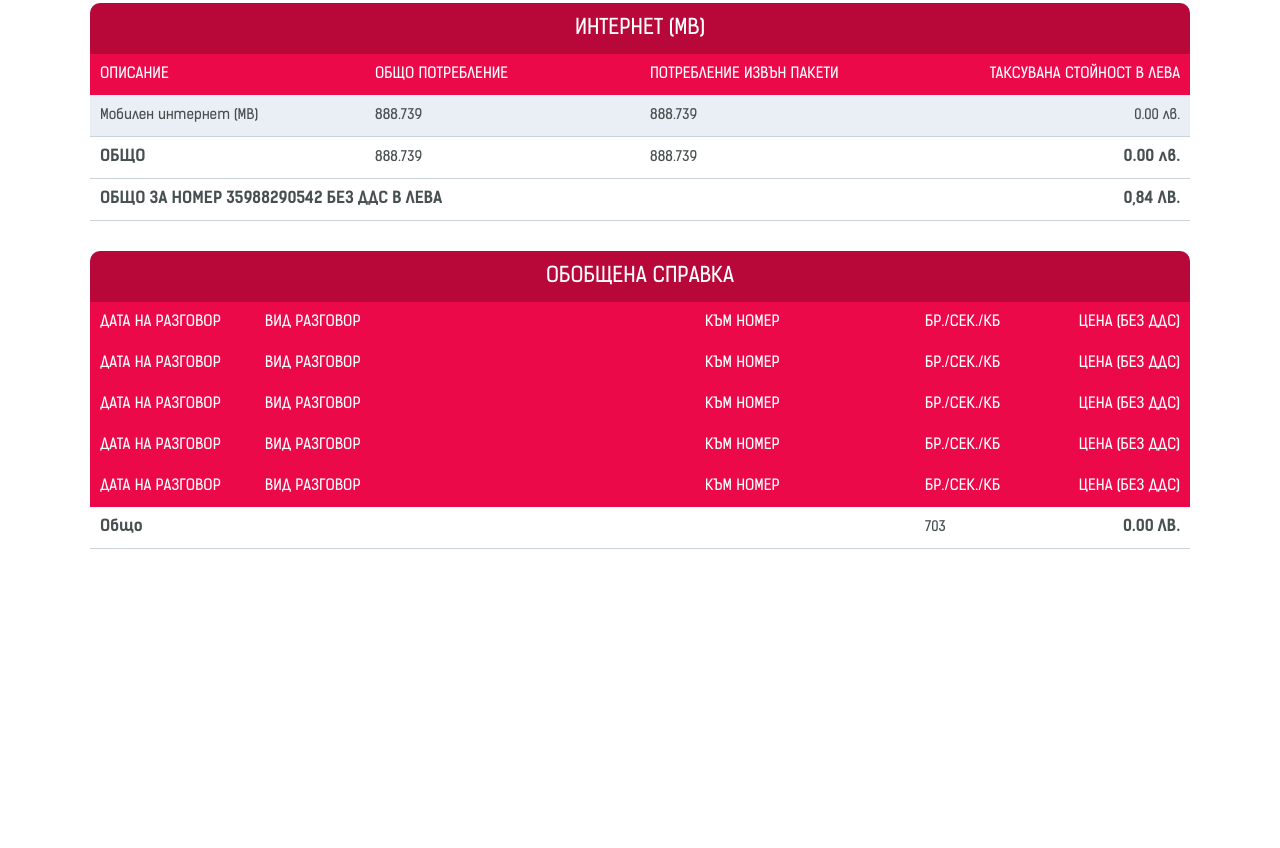
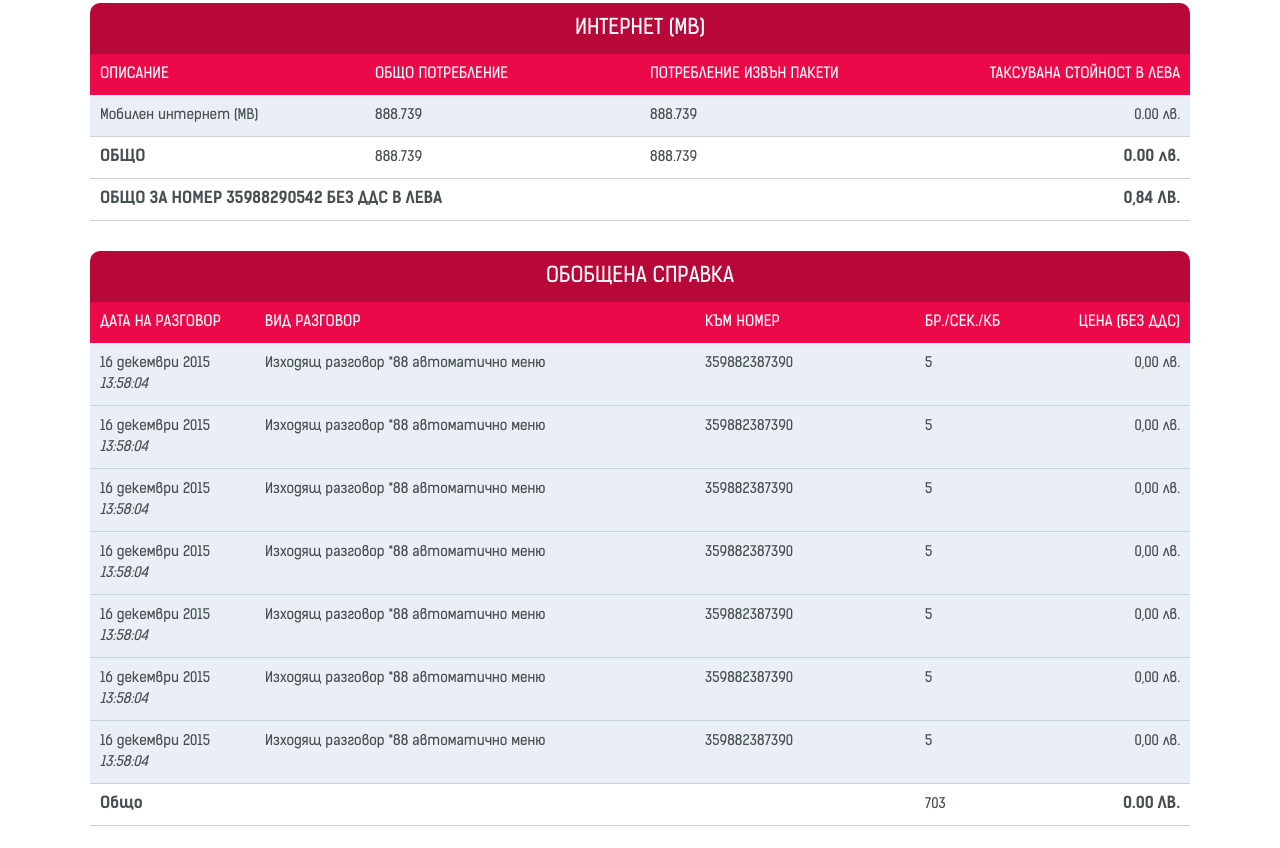
Before and after one commit to Luchiya/MVNO, a website: page app/index.html in a window 1280 px wide. Shown: the part 1723-2571 px from the top of the page. Before the commit the page ends 2302 px from the top, so only its background shows below. Drawn offline with Linux system fonts and the light colour scheme; files whose address does not match are found by name.

```diff
--- a/app/index.html
+++ b/app/index.html
@@ -277,33 +277,54 @@
                         <td class="widthtbl_8">Бр./сек./кб</td>
                         <td class="widthtbl_17">Цена (без ДДС)</td>
 					</tr>
-					<tr class="small-labels">
-						<td class="widthtbl_15">Дата на разговор</td>
-                        <td class="widthtbl_40">Вид разговор</td>
-                        <td class="widthtbl_20">Към номер</td>
-                        <td class="widthtbl_8">Бр./сек./кб</td>
-                        <td class="widthtbl_17">Цена (без ДДС)</td>
+					<tr class="table-border">
+						<td class="widthtbl_15">16 декември 2015 <em>13:58:04</em></td>
+						<td class="widthtbl_40">Изходящ разговор *88 автоматично меню</td>
+						<td class="widthtbl_20">359882387390</td>
+						<td class="widthtbl_8">5</td>
+						<td class="widthtbl_17">0,00 лв.</td>
 					</tr>
-					<tr class="small-labels">
-						<td class="widthtbl_15">Дата на разговор</td>
-                        <td class="widthtbl_40">Вид разговор</td>
-                        <td class="widthtbl_20">Към номер</td>
-                        <td class="widthtbl_8">Бр./сек./кб</td>
-                        <td class="widthtbl_17">Цена (без ДДС)</td>
+					<tr class="table-border">
+						<td class="widthtbl_15">16 декември 2015 <em>13:58:04</em></td>
+						<td class="widthtbl_40">Изходящ разговор *88 автоматично меню</td>
+						<td class="widthtbl_20">359882387390</td>
+						<td class="widthtbl_8">5</td>
+						<td class="widthtbl_17">0,00 лв.</td>
 					</tr>
-					<tr class="small-labels">
-						<td class="widthtbl_15">Дата на разговор</td>
-                        <td class="widthtbl_40">Вид разговор</td>
-                        <td class="widthtbl_20">Към номер</td>
-                        <td class="widthtbl_8">Бр./сек./кб</td>
-                        <td class="widthtbl_17">Цена (без ДДС)</td>
+					<tr class="table-border">
+						<td class="widthtbl_15">16 декември 2015 <em>13:58:04</em></td>
+						<td class="widthtbl_40">Изходящ разговор *88 автоматично меню</td>
+						<td class="widthtbl_20">359882387390</td>
+						<td class="widthtbl_8">5</td>
+						<td class="widthtbl_17">0,00 лв.</td>
 					</tr>
-					<tr class="small-labels">
-						<td class="widthtbl_15">Дата на разговор</td>
-                        <td class="widthtbl_40">Вид разговор</td>
-                        <td class="widthtbl_20">Към номер</td>
-                        <td class="widthtbl_8">Бр./сек./кб</td>
-                        <td class="widthtbl_17">Цена (без ДДС)</td>
+					<tr class="table-border">
+						<td class="widthtbl_15">16 декември 2015 <em>13:58:04</em></td>
+						<td class="widthtbl_40">Изходящ разговор *88 автоматично меню</td>
+						<td class="widthtbl_20">359882387390</td>
+						<td class="widthtbl_8">5</td>
+						<td class="widthtbl_17">0,00 лв.</td>
+					</tr>
+					<tr class="table-border">
+						<td class="widthtbl_15">16 декември 2015 <em>13:58:04</em></td>
+						<td class="widthtbl_40">Изходящ разговор *88 автоматично меню</td>
+						<td class="widthtbl_20">359882387390</td>
+						<td class="widthtbl_8">5</td>
+						<td class="widthtbl_17">0,00 лв.</td>
+					</tr>
+					<tr class="table-border">
+						<td class="widthtbl_15">16 декември 2015 <em>13:58:04</em></td>
+						<td class="widthtbl_40">Изходящ разговор *88 автоматично меню</td>
+						<td class="widthtbl_20">359882387390</td>
+						<td class="widthtbl_8">5</td>
+						<td class="widthtbl_17">0,00 лв.</td>
+					</tr>
+					<tr class="table-border">
+						<td class="widthtbl_15">16 декември 2015 <em>13:58:04</em></td>
+						<td class="widthtbl_40">Изходящ разговор *88 автоматично меню</td>
+						<td class="widthtbl_20">359882387390</td>
+						<td class="widthtbl_8">5</td>
+						<td class="widthtbl_17">0,00 лв.</td>
 					</tr>
 					<tfoot>
 						<tr class="total table-border">
```
